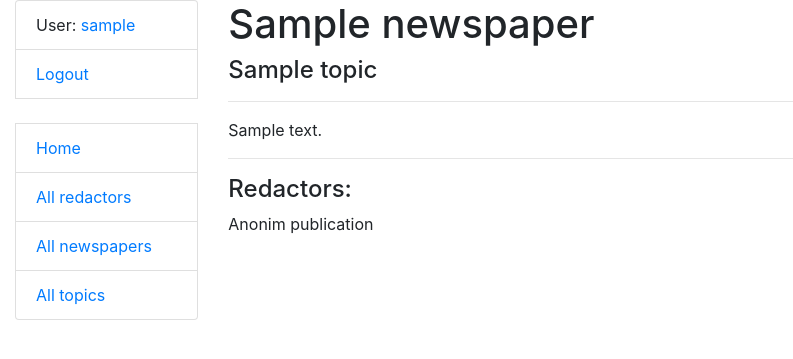
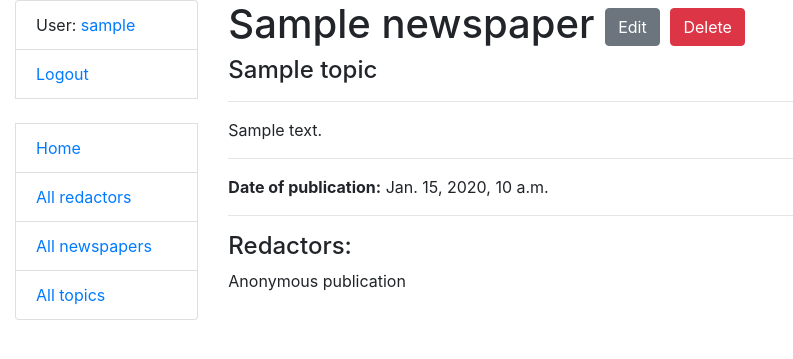
Before and after one commit to LiudmylaKulinchenko/newspaper-agency, a Django app: page /newspapers/1/ in a window 1280 px wide. Shown: the top 359 px of the page, without its empty margins (0-793 px from the left). Run offline with Django 4.2, Linux system fonts and the light colour scheme; a user stored in the database is signed in; tables that the repository leaves empty hold one stand-in row (values such as "Sample post").

Commit message:
Change newspaper_detail.html template

```diff
--- a/templates/catalog/newspaper_detail.html
+++ b/templates/catalog/newspaper_detail.html
@@ -1,10 +1,22 @@
 {% extends "base.html" %}
 
 {% block content %}
-  <h1>{{ newspaper.title }}</h1>
+  <h1>
+    {{ newspaper.title }}
+    <a href="{% url 'catalog:newspaper-update' pk=newspaper.id %}" class="btn btn-secondary link-to-page">
+      Edit
+    </a>
+
+    <a href="{% url 'catalog:newspaper-delete' pk=newspaper.id %}" class="btn btn-danger link-to-page">
+      Delete
+    </a>
+  </h1>
+
   <h4>{{ newspaper.topic }}</h4>
   <hr>
   <p>{{ newspaper.content }}</p>
+  <hr>
+  <p><strong>Date of publication:</strong> {{ newspaper.published_date }}</p>
   <hr>
   <h4>Redactors:</h4>
   {% if redactor in newspaper.redactors.all %}
@@ -12,6 +24,6 @@
       <p>{{ redactor.username }}</p>
     {% endfor %}
   {% else %}
-    <p>Anonim publication</p>
+    <p>Anonymous publication</p>
   {% endif %}
 {% endblock %}
```
